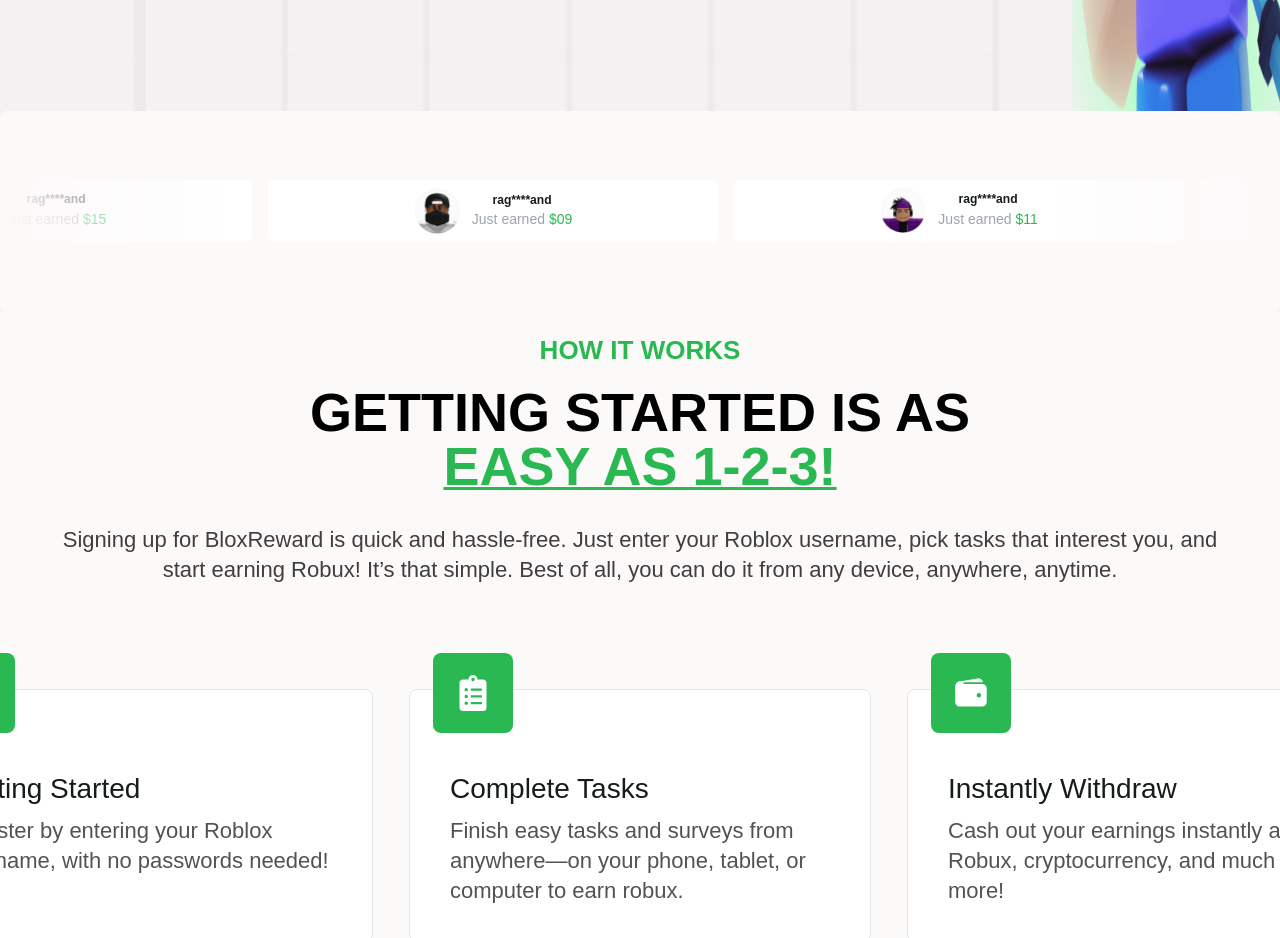
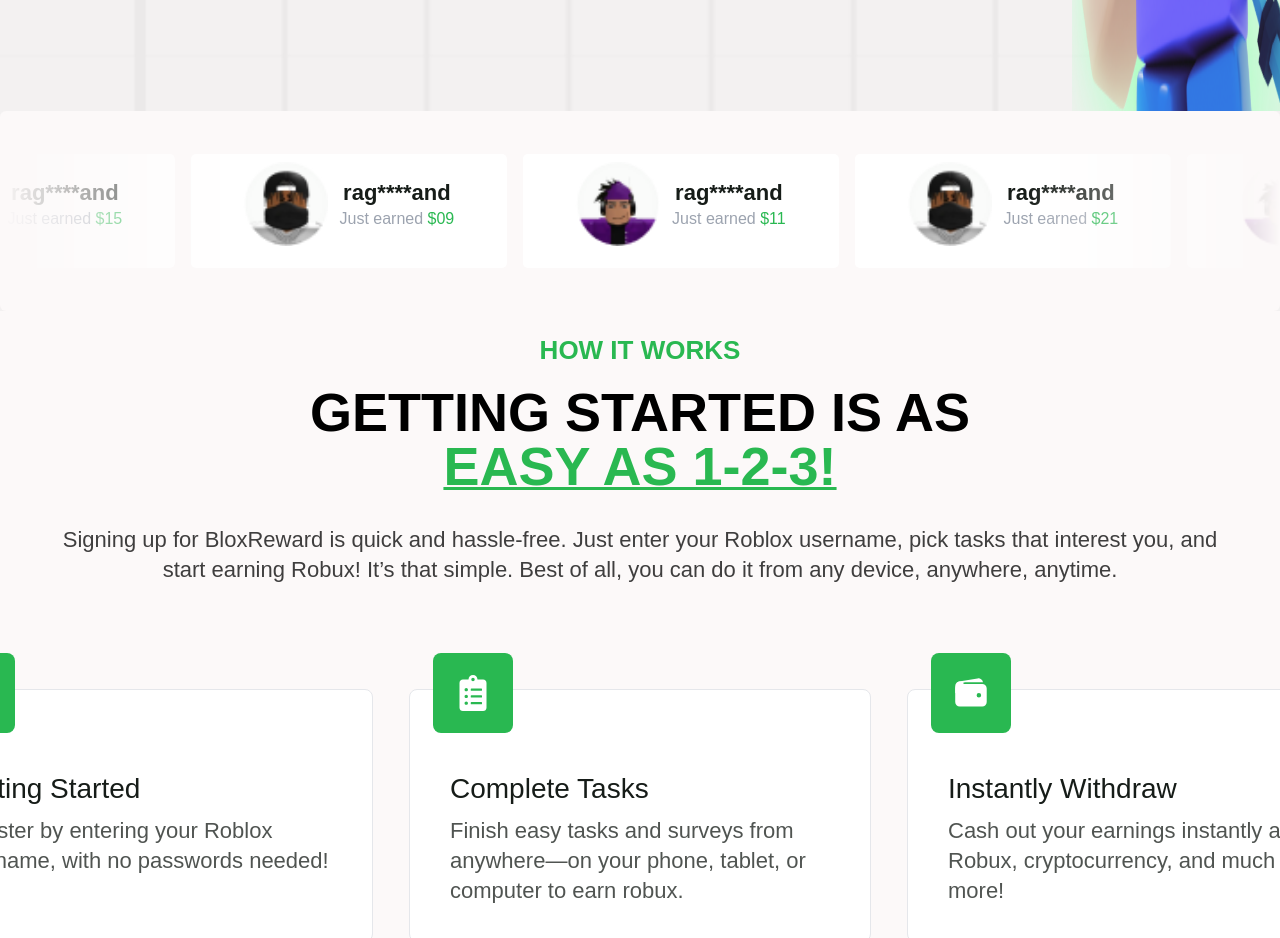
Before and after one commit to raghuaanand/Bloxreward, a Next.js app: page / in a window 1280 px wide. Shown: the part 920-1858 px from the top of the page. Built offline with nearby package versions, Linux system fonts and the light colour scheme.

Commit message:
moving cards done

```diff
--- a/app/components/ui/infinite-moving-cards.tsx
+++ b/app/components/ui/infinite-moving-cards.tsx
@@ -76,7 +76,7 @@
     <div
       ref={containerRef}
       className={cn(
-        "scroller relative z-20  max-w-7xl overflow-hidden  [mask-image:linear-gradient(to_right,transparent,white_20%,white_80%,transparent)]",
+        "scroller relative z-20 md:max-w-full  max-w-7xl overflow-hidden  [mask-image:linear-gradient(to_right,transparent,white_20%,white_80%,transparent)]",
         className
       )}
     >
@@ -90,18 +90,18 @@
       >
         {items.map((item, idx) => (
           <li
-            className="w-[200px] h-[62px] rounded-[5px] flex-shrink-0  md:w-[450px] bg-white"
+            className="w-[200px] h-[62px] md:h-[114px] rounded-[5px] flex-shrink-0  md:w-[316px] bg-white"
             key={item.id}
           >
               <div className="flex items-center justify-center py-[8.25px] px-[16.5px] gap-3">
                 <div>
-                    <Image src={item.image} width={46.2} height={46.2} alt="image"  className="relative z-20 text-sm leading-[1.6] text-gray-100 font-normal"/>
+                    <Image src={item.image} width={46.2} height={46.2} alt="image"  className="relative z-20 text-sm leading-[1.6] md:w-[84px] md:h-[84px] text-gray-100 font-normal"/>
                 </div>
                 <div className="flex flex-col items-center">
-                    <p className=" text-[12.1px] leading-[16.46px] text-[#161c18] font-rubik font-semibold">
+                    <p className=" text-[12.1px] leading-[16.46px] md:text-[22px] md:leading-[29.92px] text-[#161c18] font-rubik font-semibold">
                         {item.username}
                     </p>
-                    <p className=" text-sm leading-[1.6] text-gray-400 font-normal">
+                    <p className=" text-sm md:text-[16px] md:leading-[21.76px] leading-[1.6] text-gray-400 font-normal">
                         {item.earned}
                         <span className="text-myGreen">
                             {item.money}
```
